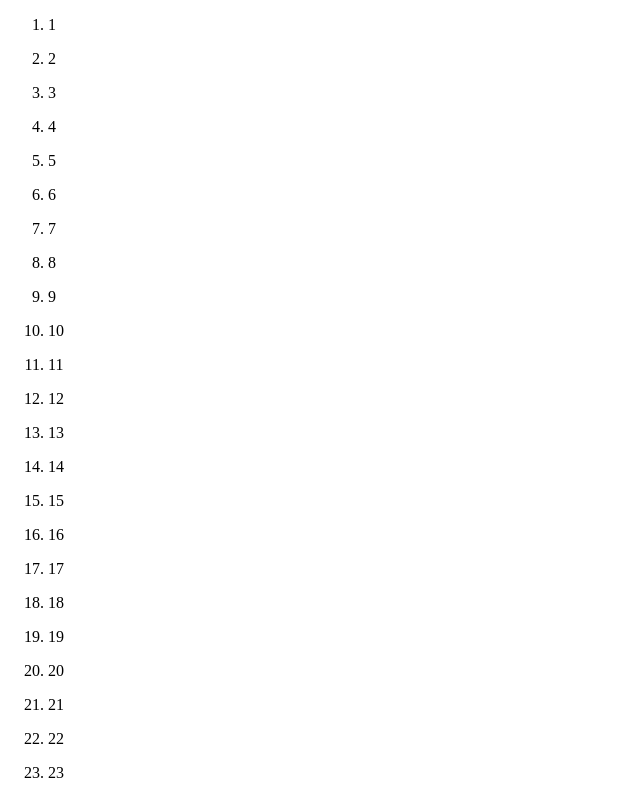
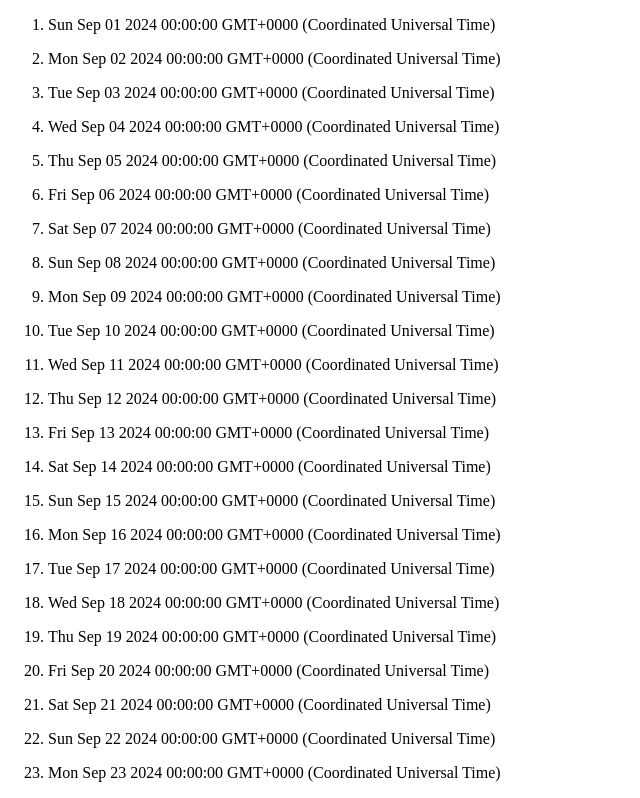
Before and after one commit to yanagisawahidetoshi/vue2-calendar, a Vue app: page / in a window 1280 px wide. Shown: the top 798 px of the page, without its empty margins (0-640 px from the left). Built offline with nearby package versions, Linux system fonts and the light colour scheme.

Commit message:
20241015 月初と月末を求めて配列に格納

```diff
--- a/src/App.vue
+++ b/src/App.vue
@@ -9,13 +9,17 @@
 </template>
 
 <script>
+import { startOfMonth, lastDayOfMonth, eachDayOfInterval } from "date-fns";
 export default {
   name: "App",
   components: {},
-  data(){
-    return {
-      dates:[...Array(31)].map((_, i) => i + 1)
-    }
+  computed: {
+    dates() {
+      const now = new Date();
+      const start = startOfMonth(now);
+      const end = lastDayOfMonth(now);
+      return eachDayOfInterval({ start, end });
+    },
   },
 };
 </script>
```
